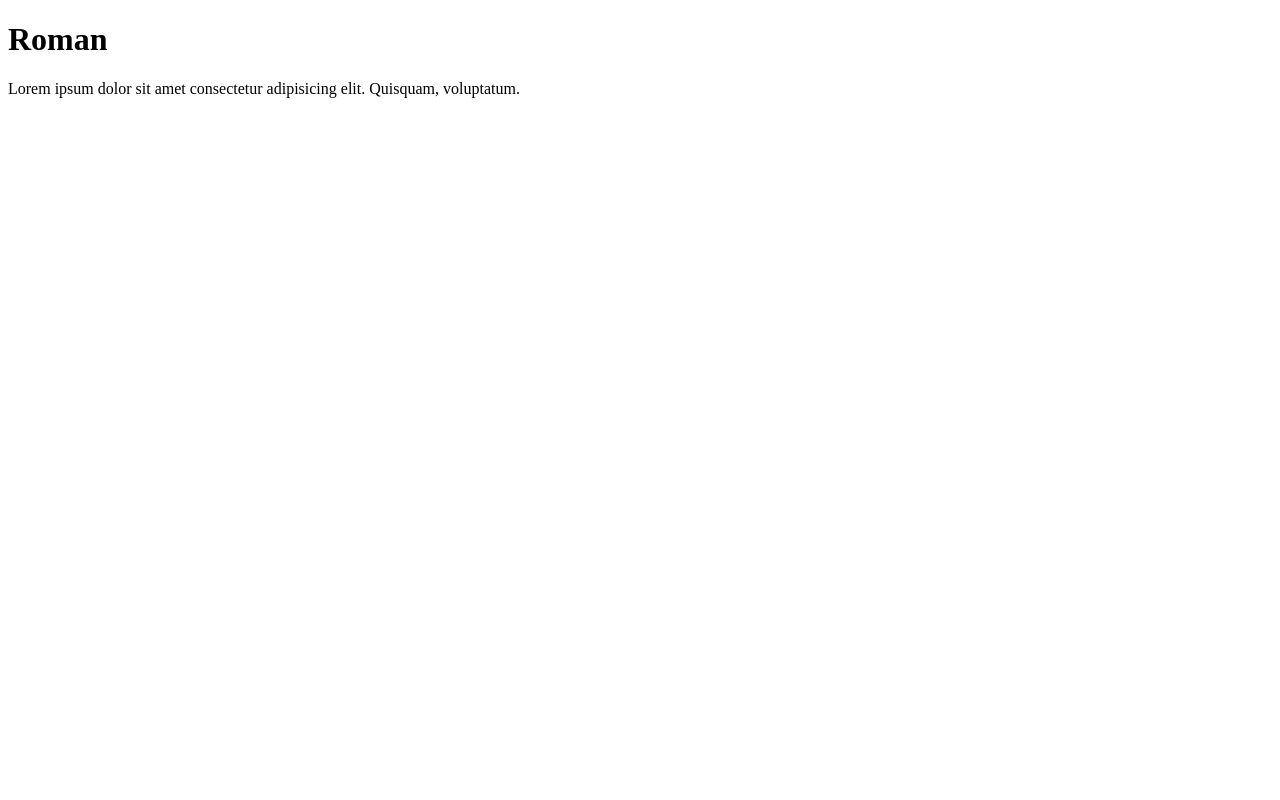
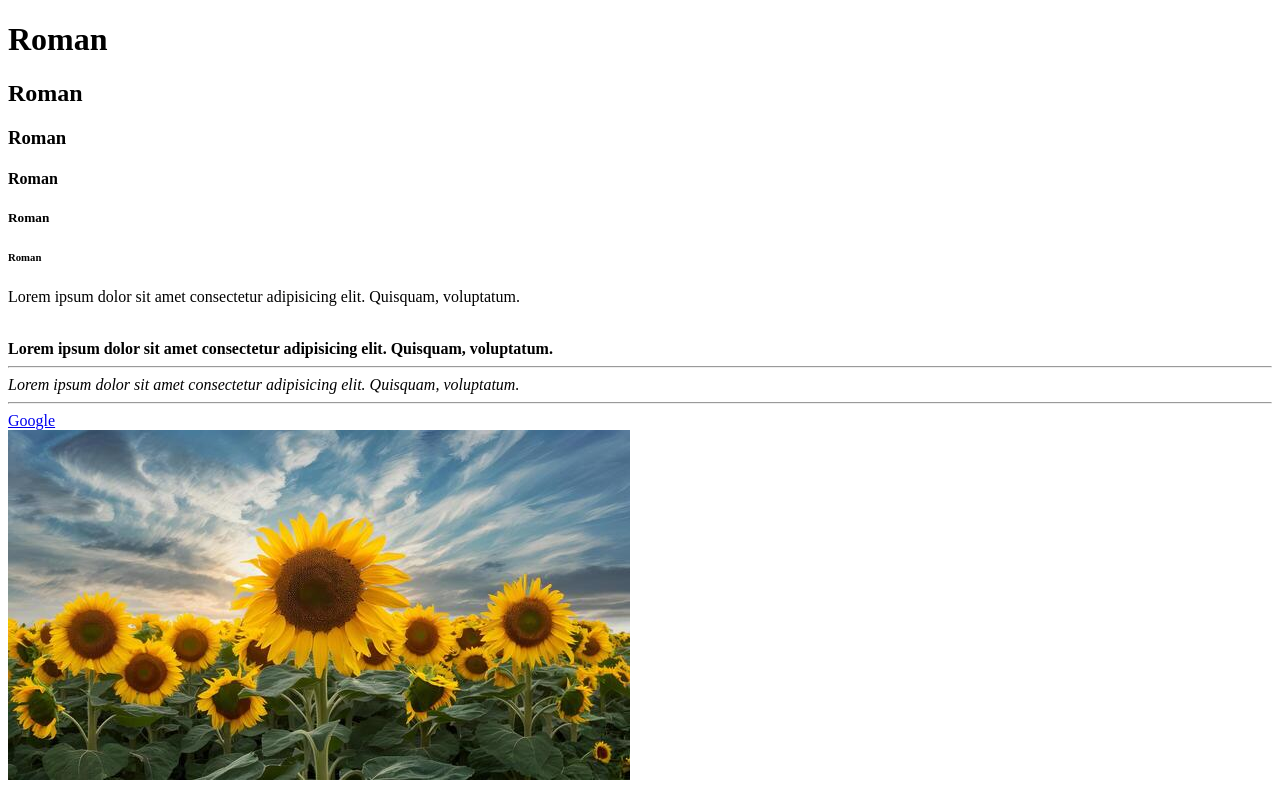
Before and after one commit to romansaadat123/Boot-camp-iqra, a plain HTML site: page index.html in a window 1280 px wide. Drawn offline with Linux system fonts and the light colour scheme.

Commit message:
Added image

```diff
--- a/index.html
+++ b/index.html
@@ -3,10 +3,27 @@
 <head>
     <meta charset="UTF-8">
     <meta name="viewport" content="width=device-width, initial-scale=1.0">
-    <title>Document</title>
+    <title>Day 1</title>
 </head>
 <body>
     <h1>Roman</h1>
+    <h2>Roman</h2>
+    <h3>Roman</h3>
+    <h4>Roman</h4>
+    <h5>Roman</h5>
+    <h6>Roman</h6>
+
 <p>Lorem ipsum dolor sit amet consectetur adipisicing elit. Quisquam, voluptatum.</p>
+<br>
+<strong>Lorem ipsum dolor sit amet consectetur adipisicing elit. Quisquam, voluptatum.</strong>
+<hr>
+<em>Lorem ipsum dolor sit amet consectetur adipisicing elit. Quisquam, voluptatum.</em>
+<hr>
+
+<!---Links--->
+<a href="https://www.google.com/">Google</a>
+<br>
+<!---Image--->
+<img src="sunflower.jpg" alt="sunflower">
 </body>
 </html>
```
Also changed, not shown: sunflower.jpg (added).
